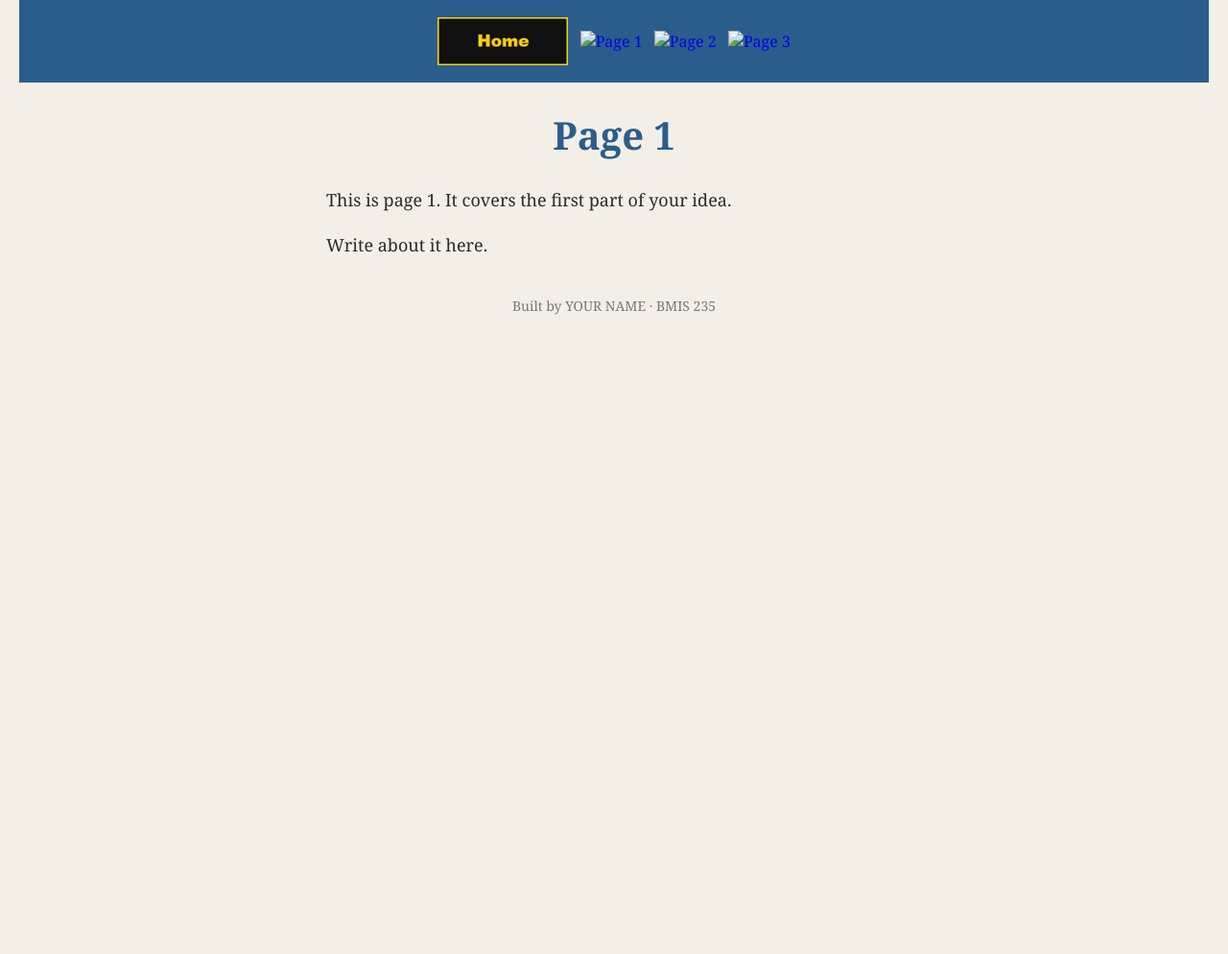
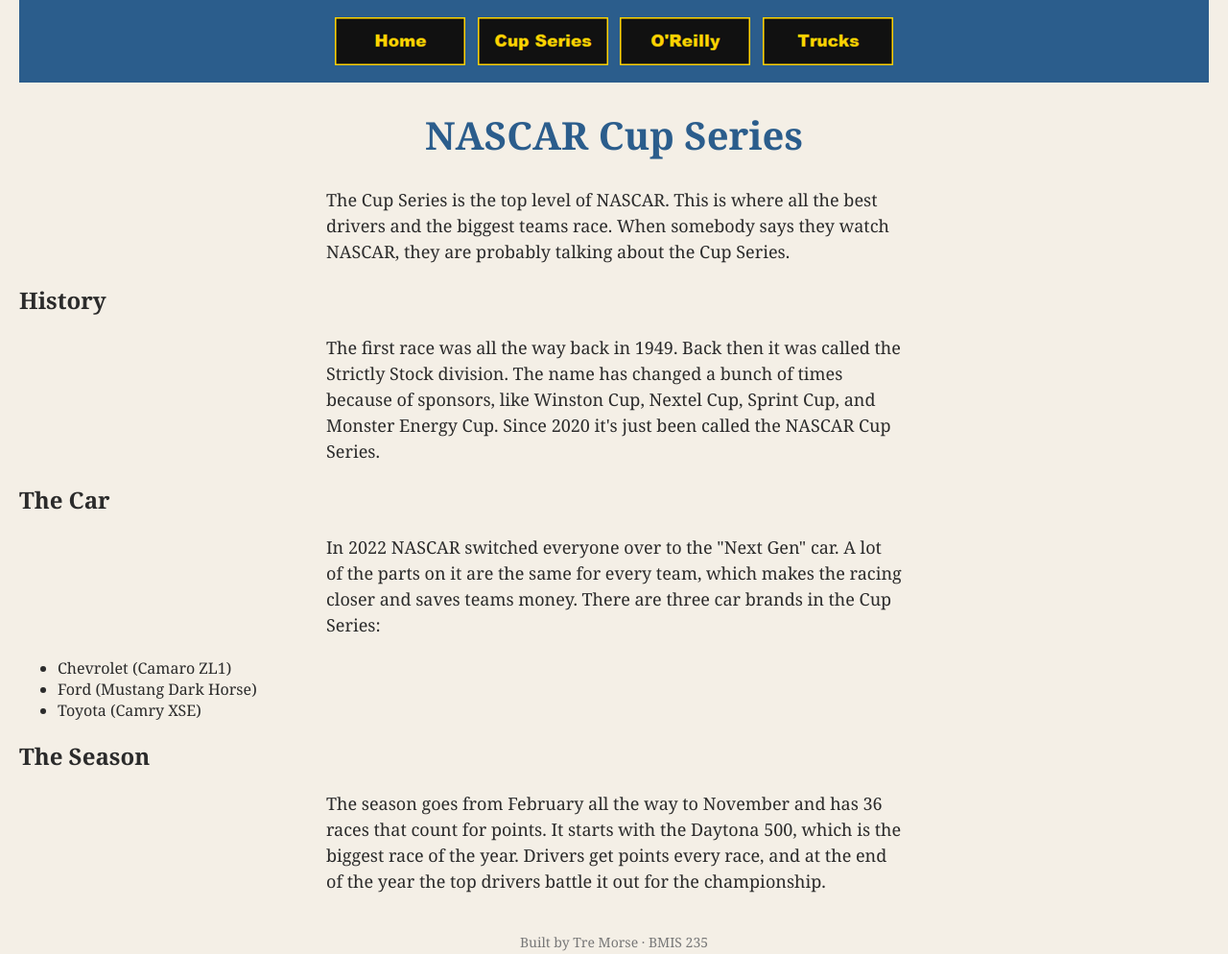
Before and after one commit to rmorse23/bmis235-html-3, a plain HTML site: page cup.html in a window 1280 px wide. Shown: the whole page at 96% size. Before the commit the page ends 800 px from the top, so only its background shows below. Drawn offline with Linux system fonts and the light colour scheme.

Commit message:
Add Cup Series content and menu

```diff
--- a/cup.html
+++ b/cup.html
@@ -1,14 +1,14 @@
 <!DOCTYPE html>
 <!--
-  Author: YOUR NAME
-  GU username: YOUR-GU-USERNAME
+  Author: Tre Morse
+  GU username: rmorse
   Course: BMIS 235 - HTML-3
 -->
 <html lang="en">
 <head>
 <meta charset="utf-8">
-<meta name="author" content="YOUR NAME">
-<title>Page 1</title>
+<meta name="author" content="Tre Morse">
+<title>NASCAR Cup Series</title>
 
 <!-- this one line connects the page to the stylesheet -->
 <link rel="stylesheet" href="styles.css">
@@ -23,17 +23,30 @@
      ===================================================================== -->
 <nav>
     <a href="index.html"><img src="img/home.png" alt="Home"></a>
-    <a href="page1.html"><img src="img/page1.png" alt="Page 1"></a>
-    <a href="page2.html"><img src="img/page2.png" alt="Page 2"></a>
-    <a href="page3.html"><img src="img/page3.png" alt="Page 3"></a>
+    <a href="cup.html"><img src="img/cup.png" alt="Cup Series"></a>
+    <a href="oreilly.html"><img src="img/oreilly.png" alt="O'Reilly"></a>
+    <a href="trucks.html"><img src="img/trucks.png" alt="Trucks"></a>
 </nav>
 
-<h1>Page 1</h1>
-<p>This is page 1. It covers the first part of your idea.</p>
-<p>Write about it here.</p>
+<h1>NASCAR Cup Series</h1>
+<p>The Cup Series is the top level of NASCAR. This is where all the best drivers and the biggest teams race. When somebody says they watch NASCAR, they are probably talking about the Cup Series.</p>
+
+<h2>History</h2>
+<p>The first race was all the way back in 1949. Back then it was called the Strictly Stock division. The name has changed a bunch of times because of sponsors, like Winston Cup, Nextel Cup, Sprint Cup, and Monster Energy Cup. Since 2020 it's just been called the NASCAR Cup Series.</p>
+
+<h2>The Car</h2>
+<p>In 2022 NASCAR switched everyone over to the "Next Gen" car. A lot of the parts on it are the same for every team, which makes the racing closer and saves teams money. There are three car brands in the Cup Series:</p>
+<ul>
+    <li>Chevrolet (Camaro ZL1)</li>
+    <li>Ford (Mustang Dark Horse)</li>
+    <li>Toyota (Camry XSE)</li>
+</ul>
+
+<h2>The Season</h2>
+<p>The season goes from February all the way to November and has 36 races that count for points. It starts with the Daytona 500, which is the biggest race of the year. Drivers get points every race, and at the end of the year the top drivers battle it out for the championship.</p>
 
 <!-- Footer: fill in your name -->
-<footer>Built by YOUR NAME &middot; BMIS 235</footer>
+<footer>Built by Tre Morse &middot; BMIS 235</footer>
 
 </body>
 </html>
```
